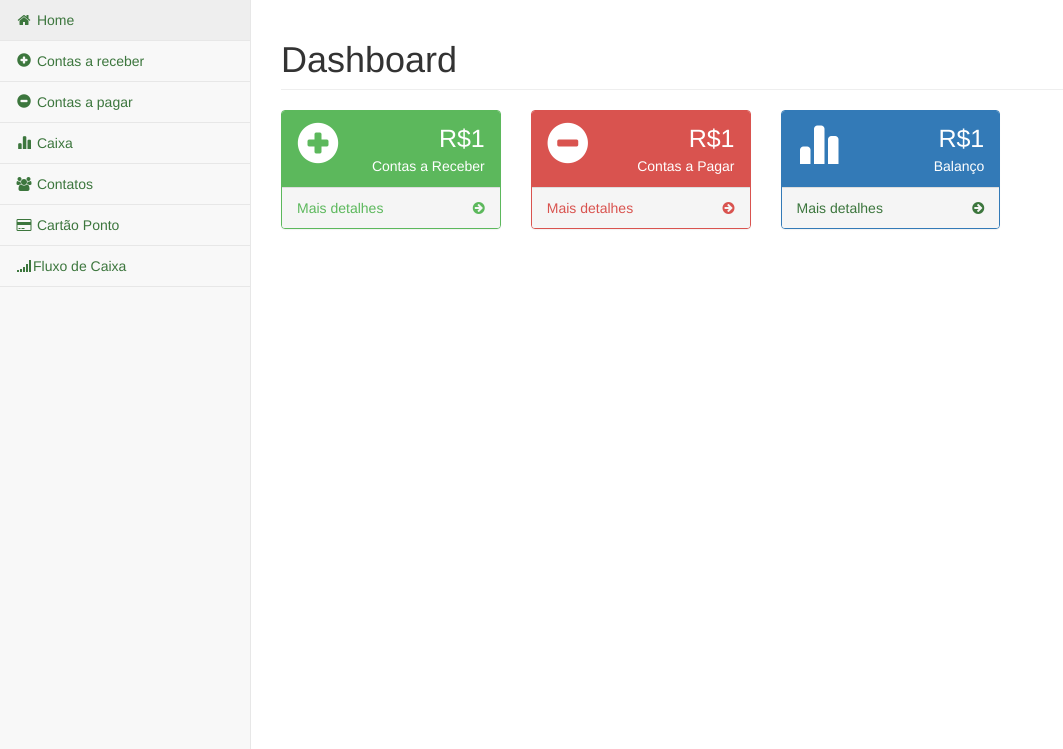
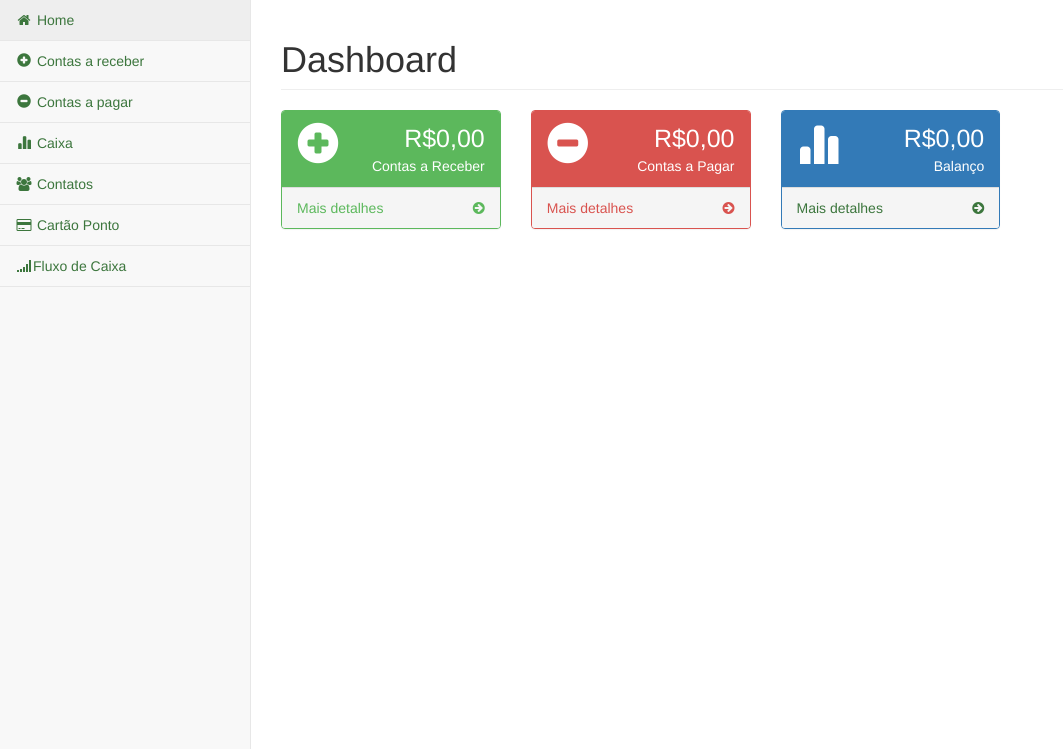
Before and after one commit to gtabchoury/noControle, a PHP site: page /painel/inicio.php in a window 1280 px wide. Shown: the part 51-800 px from the top of the page, without its empty margins (0-1063 px from the left). Run offline with PHP 8.4, Linux system fonts and the light colour scheme; the visitor is signed in with stand-in values (Sample User, id 1); data that the repository does not hold is empty.

Commit message:
v4.1
bugs

```diff
--- a/painel/contasReceber.php
+++ b/painel/contasReceber.php
@@ -241,6 +241,7 @@
                                                         </div>
                                                     </div>
                                                 </div>
+
                                                 <div class="form-group">
                                                     <input type="hidden" name="addConta" />
                                                     <div class="pull-left">
--- a/painel/painel-system/contas.php
+++ b/painel/painel-system/contas.php
@@ -8,6 +8,10 @@
 $userID = $_SESSION['usuario_id'];
 $totalR = 0;
 $totalP = 0;
+
+$_SESSION['totalB'] = number_format(0,2,',','');
+$_SESSION['totalR'] = number_format(0,2,',','');
+$_SESSION['totalP'] = number_format(0,2,',','');
 
 date_default_timezone_set('America/Sao_Paulo');
 $mesAtual = date('m');
```
Also changed, not shown: 1 other file.
